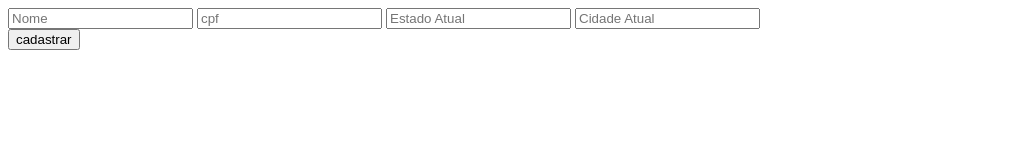
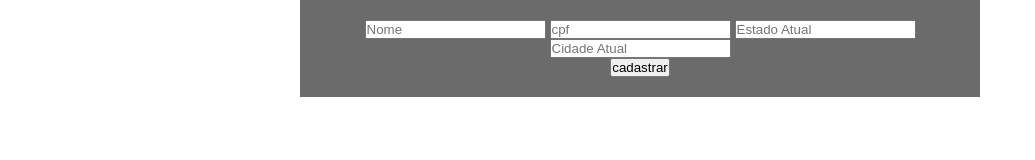
Before and after one commit to JoaoMarcelo22/Cadastro, a website: page index.html in a window 1280 px wide. Shown: the whole page, without its empty margins (0-1035 px from the left). Drawn offline with Linux system fonts and the light colour scheme.

Commit message:
Adicionando JS e HTML/CSS

```diff
--- a/index.html
+++ b/index.html
@@ -5,20 +5,21 @@
     <meta http-equiv="X-UA-Compatible" content="IE=edge">
     <meta name="viewport" content="width=device-width, initial-scale=1.0">
     <title>Cadastro</title>
+    <link rel="stylesheet" href="style.css">
     <script type="module">
         import {capturar} from './index.js'
         window.capturar = capturar
     </script>
 </head>
 <body>
-    <section>
+    <section id="formulario">
     <form action="">
         <input type="text" placeholder="Nome" id="nome">
         <input type="number" placeholder="cpf" id="cpf">
         <input type="text" placeholder="Estado Atual" id="Estado">
         <input type="text" placeholder="Cidade Atual" id="Cidade">
-        <section>
-            <input type="button" onclick=capturar() value=cadastrar>
+        <section >
+            <input id="botao" type="button" onclick=capturar() value=cadastrar>
         </section>
 
     </form>
--- a/index.js
+++ b/index.js
@@ -10,7 +10,7 @@ function capturar(){
     cpf = document.getElementById('cpf').value;
     estado = document.getElementById('Estado').value;
     cidade = document.getElementById('Cidade').value;
-    let cliente1 = new Cliente(nome, cpf,estado,cidade) ;
-    console.log(cliente1);
+    let cliente = new Cliente(nome, cpf,estado,cidade) ;
+    console.log(cliente);
 }
 //npx serve criação de um servidor local para o teste
--- /dev/null
+++ b/style.css
@@ -0,0 +1,13 @@
+@charset "UTF-8";
+*{
+    margin: 0px;
+    padding: 0px;
+}
+#formulario{
+    width: 50%;
+    height: 50%;
+    margin: auto;
+    background-color: rgba(0, 0, 0, 0.582);
+    text-align: center;
+    padding: 20px;
+}
```
